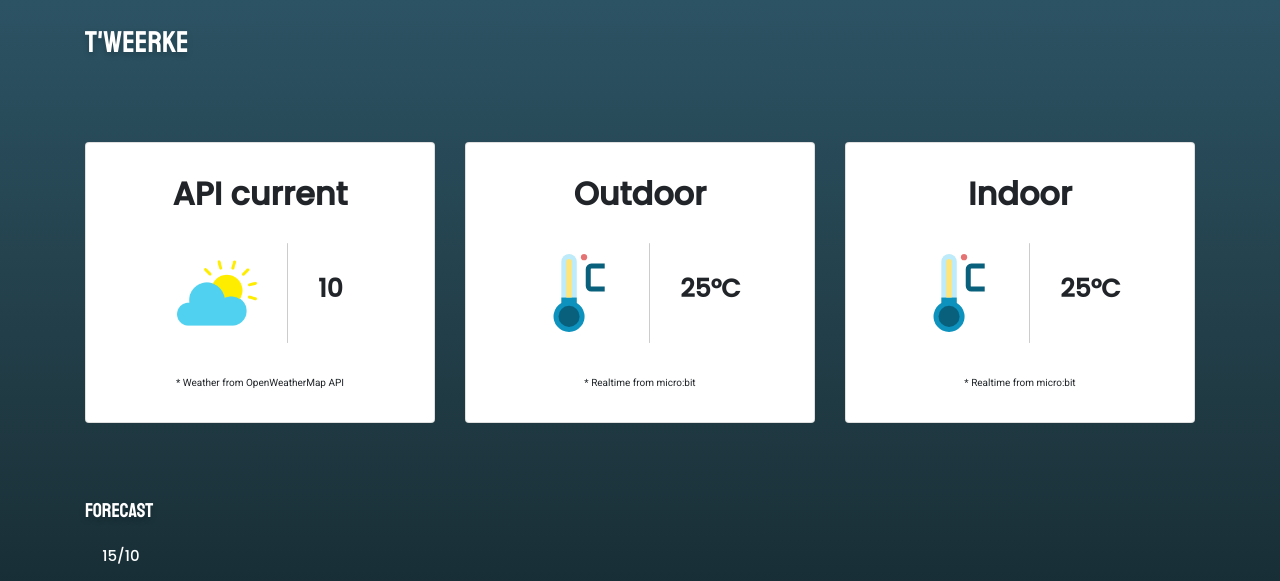
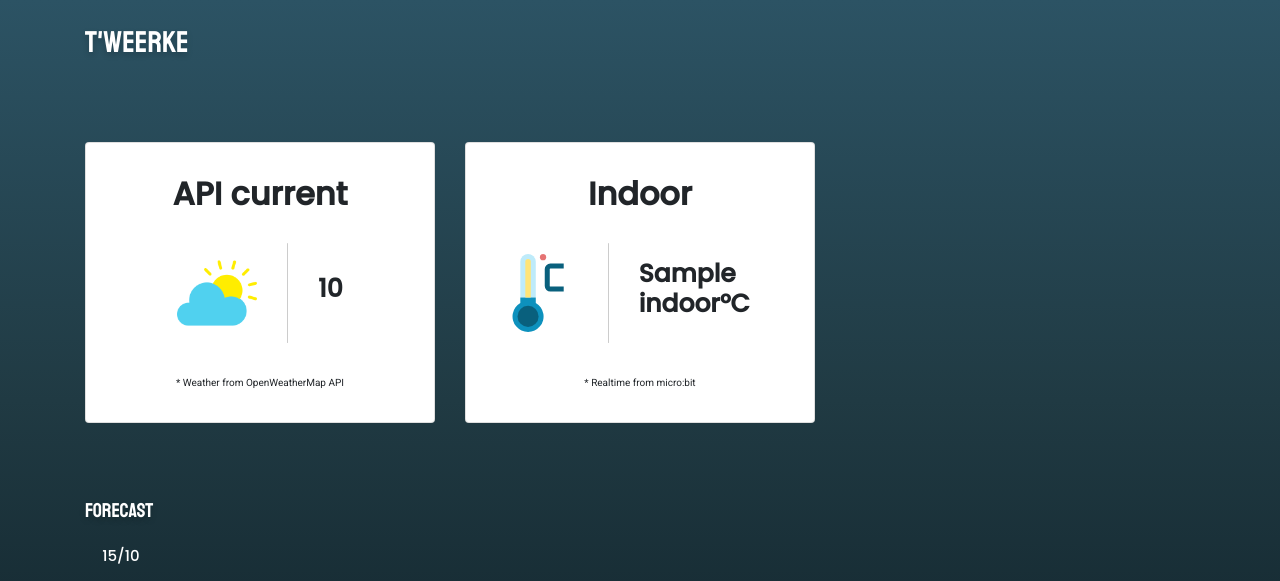
Before and after one commit to jensderyckere/weatherstation, a Flask app: template app/templates/index.html in a window 1280 px wide. Shown: the top 581 px of the page. Run offline with Flask 2, Linux system fonts and the light colour scheme; the template is opened without the code that fills it: most values are stand-ins (such as "Sample title", 1, 10 or a date in 2020); some libraries are stand-ins or nearby versions.

Commit message:
finalised project

```diff
--- a/app/app.py
+++ b/app/app.py
@@ -7,6 +7,7 @@ from geopy.geocoders import Nominatim
 from dotenv import load_dotenv
 from flask import Flask, render_template
 import json
+import serial, time
 
 # Environment
 load_dotenv()
@@ -18,6 +19,12 @@ geo_user = os.getenv("GEO_USER")
 # Getting the location
 geolocator = Nominatim(user_agent=geo_user)
 location = geolocator.geocode(geo_loc)
+
+# Getting micro:bit data
+port = "/dev/ttyACM0"
+baud = 115200
+s = serial.Serial(port)
+s.baudrate = baud
 
 # Server
 app = Flask(__name__)
@@ -31,7 +38,12 @@ def index():
     forecast = data['daily']
     current = data['current']
 
-    return render_template('index.html', forecast=forecast, current=current)
+    while True:
+        indoor = s.readline()
+        indoor = int(indoor[0:4])
+        print(indoor)
+
+        return render_template('index.html', forecast=forecast, current=current, indoor=indoor)
 
 if __name__ == '__main__':
     app.run(debug=True)
--- a/app/templates/index.html
+++ b/app/templates/index.html
@@ -36,22 +36,11 @@
             </div>
             <div class="col-12 col-md-4">
                 <div class="card current-weather-card">
-                    <h2>Outdoor</h2>
-                    <span>
-                        <img src="../static/images/celsius.svg" alt="celsius">
-                        <div class="thin-line"></div>
-                        <h4>25°C</h4>
-                    </span>
-                    <p>* Realtime from micro:bit</p>
-                </div>
-            </div>
-            <div class="col-12 col-md-4">
-                <div class="card current-weather-card">
                     <h2>Indoor</h2>
                     <span>
                         <img src="../static/images/celsius.svg" alt="celsius">
                         <div class="thin-line"></div>
-                        <h4>25°C</h4>
+                        <h4>{{ indoor }}°C</h4>
                     </span>
                     <p>* Realtime from micro:bit</p>
                 </div>
```
